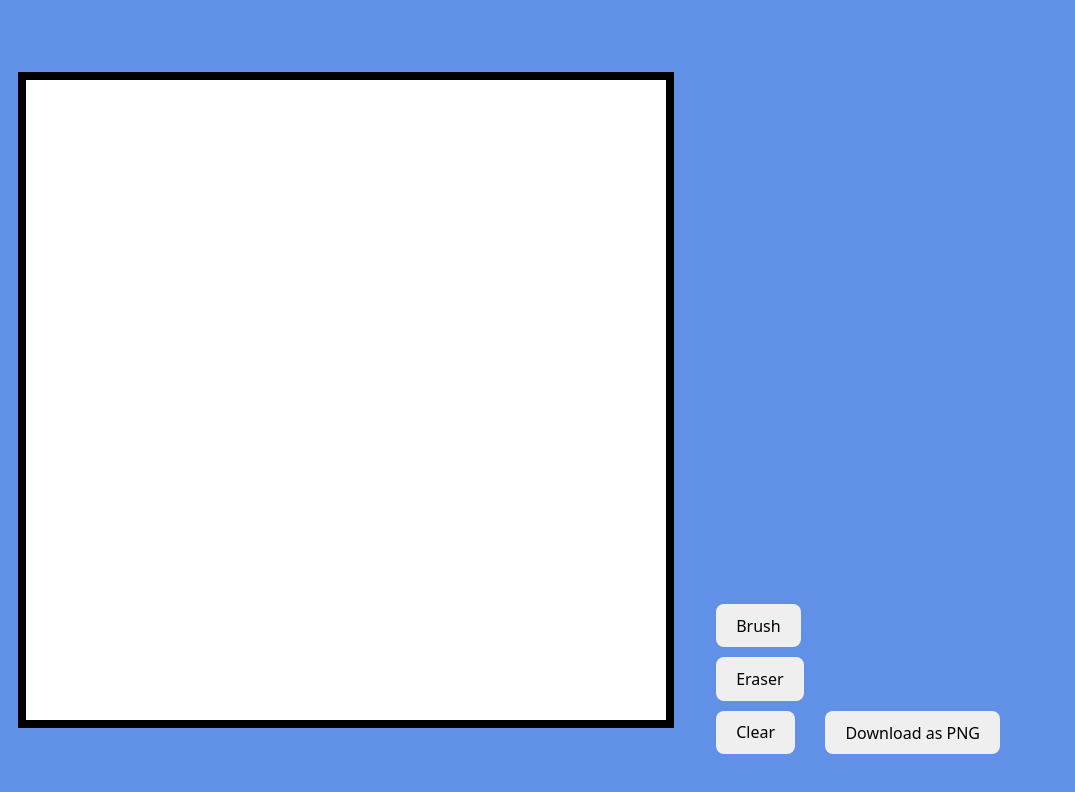
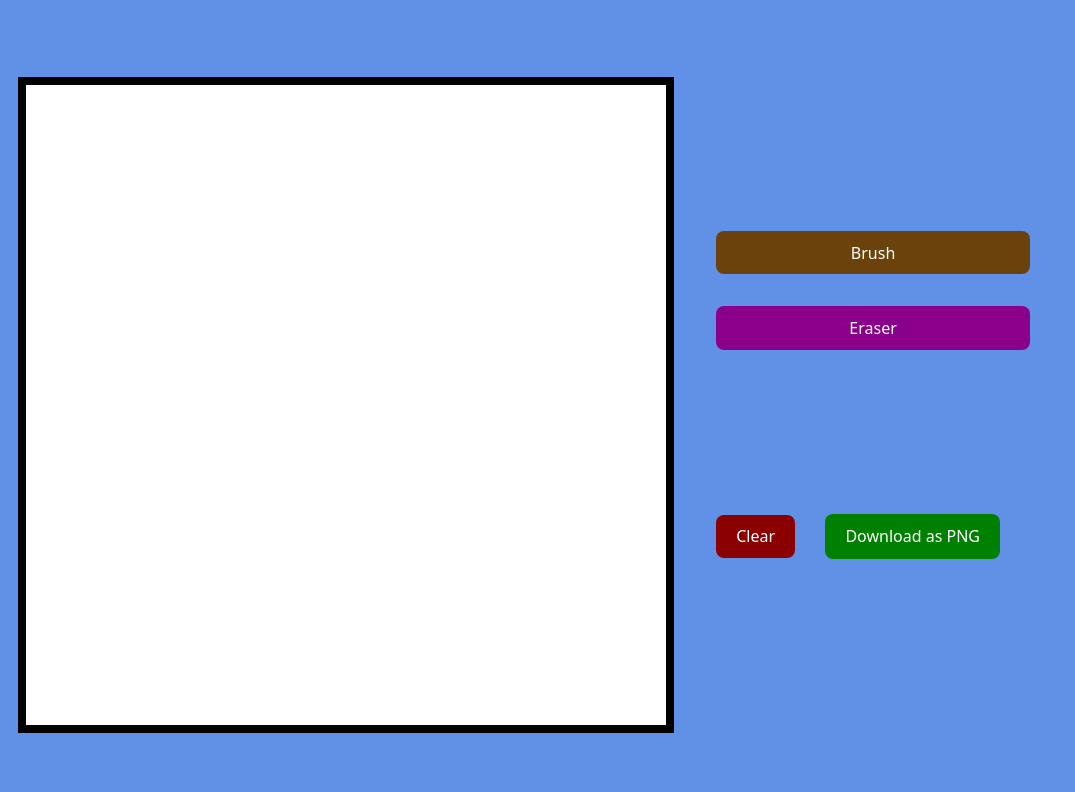
Before and after one commit to Biskkit/Pixel-Art-Site, a React (Vite) app: page / in a window 1280 px wide. Shown: the top 792 px of the page, without its empty margins (0-1075 px from the left). Built offline with nearby package versions, Linux system fonts and the light colour scheme.

Commit message:
Add nice CSS styling

```diff
--- a/src/App.css
+++ b/src/App.css
@@ -1,12 +1,45 @@
 canvas {
-	/* display: block; */
 	border: .5em black solid;
 	image-rendering: pixelated;
 	background-color: white;
 	margin: 10px;
 }
 
+
+
+div.sidebar {
+	display: inline-flex;
+	image-rendering: pixelated; /* This will be needed in the future when I add pixel art for the sidebar icons (brush for brush tool, eraser for eraser, etc.) */
+	flex-direction: column;
+	justify-content: space-evenly;
+	position: absolute;
+	height: 80vh;
+	margin: 0em 2em;
+}
+
+div.tools {
+	display: flex;
+	flex-direction: column;
+	justify-content: center;
+}
+
+
+/* Ensure buttons and links on sidebar aren't rendered in light mode to avoid black text on the dark backgrounds */
+div.utility > button {
+	color-scheme: dark;
+}
+div.utility > a {
+	color-scheme: dark;
+}
+div.tools > button {
+	color-scheme: dark;
+	margin: 1em 0px;
+	/* width: 50%; */
+}
+
+/* Class for links with the same appearance as buttons */
 a.buttonLink {
+	display: inline-block;
 	text-decoration: none;
 	color: light-dark(ButtonText, ButtonText);
 	margin: 0px 30px;
@@ -19,12 +52,3 @@ a.buttonLink {
 a.buttonLink:hover {
 	border-color: #ffffff;
 }
-
-div.sidebar {
-	display: inline-block;
-	margin: 0em 2em;
-}
-div.tools > button {
-	display: block;
-	margin: 10px 0px;
-}
--- a/src/components/sidebar.jsx
+++ b/src/components/sidebar.jsx
@@ -29,13 +29,13 @@ export function Sidebar({ canvas, updateCanvasAction }) {
 
 function BrushButton( { updateCanvasAction } ) {
 	return(
-		<button color="blue" onClick={() => updateCanvasAction("paint")}>Brush</button>
+		<button style = {{backgroundColor: "rgb(107, 66, 12)"}}onClick={() => updateCanvasAction("paint")}>Brush</button>
 	)
 }
 
 function EraserButton( { updateCanvasAction } ) {
 	return(
-		<button color = "pink" onClick={() => updateCanvasAction("erase")}>Eraser</button>
+		<button style = {{backgroundColor: "darkmagenta"}} onClick={() => updateCanvasAction("erase")}>Eraser</button>
 	)
 }
 
@@ -54,7 +54,7 @@ function ClearBtn({ canvas }) {
 	}
 
 	return(
-		<button onClick={clearCanvas}>Clear</button>
+		<button style = {{backgroundColor: "darkred"}} onClick={clearCanvas}>Clear</button>
 	);
 }
 /**
@@ -72,6 +72,6 @@ function DownloadLink( { canvas } ) {
 	if(canvas) imageURL = canvas.toDataURL("image/png");
 
 	return(
-		<a href={imageURL} download = "image" className="buttonLink">Download as PNG</a>
+		<a style = {{backgroundColor: "green"}} href={imageURL} download = "image" className="buttonLink">Download as PNG</a>
 	)
 }
--- a/src/index.css
+++ b/src/index.css
@@ -15,7 +15,7 @@
 
 body {
   display: flex;
-  place-items: center;
+  align-items: center;
   min-width: 320px;
   min-height: 100vh;
 }
```
